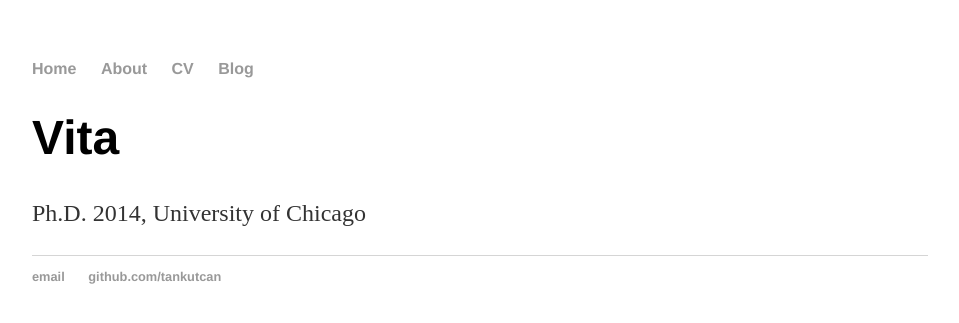
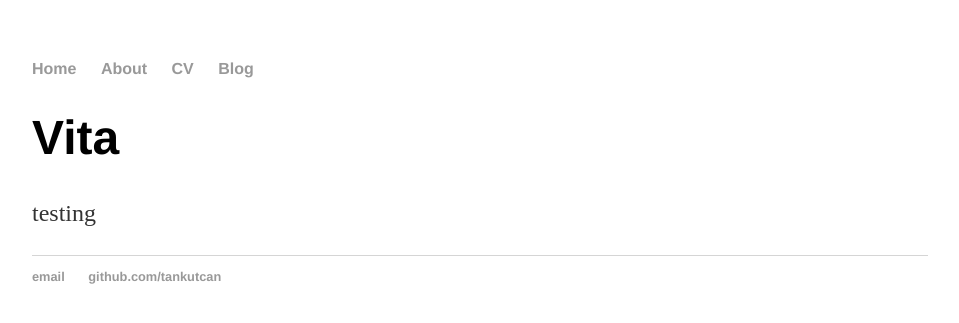
Before and after one commit to tankutcan/tankutcan.github.io, a Jekyll site: the page built from cv/index.html, in a window 1280 px wide. Shown: the top 323 px of the page, without its empty margins (160-1119 px from the left). Built offline with Jekyll 4.4.1, drawn with Linux system fonts in a browser that asks for light colours.

Commit message:
Update index.html

```diff
--- a/cv/index.html
+++ b/cv/index.html
@@ -5,5 +5,5 @@ title: CV
 
 <div class="blurb">
 	<h1>Vita</h1>
-	<p>Ph.D. 2014, University of Chicago</a></p>
+	<p>testing</a></p>
 </div><!-- /.blurb -->
```
